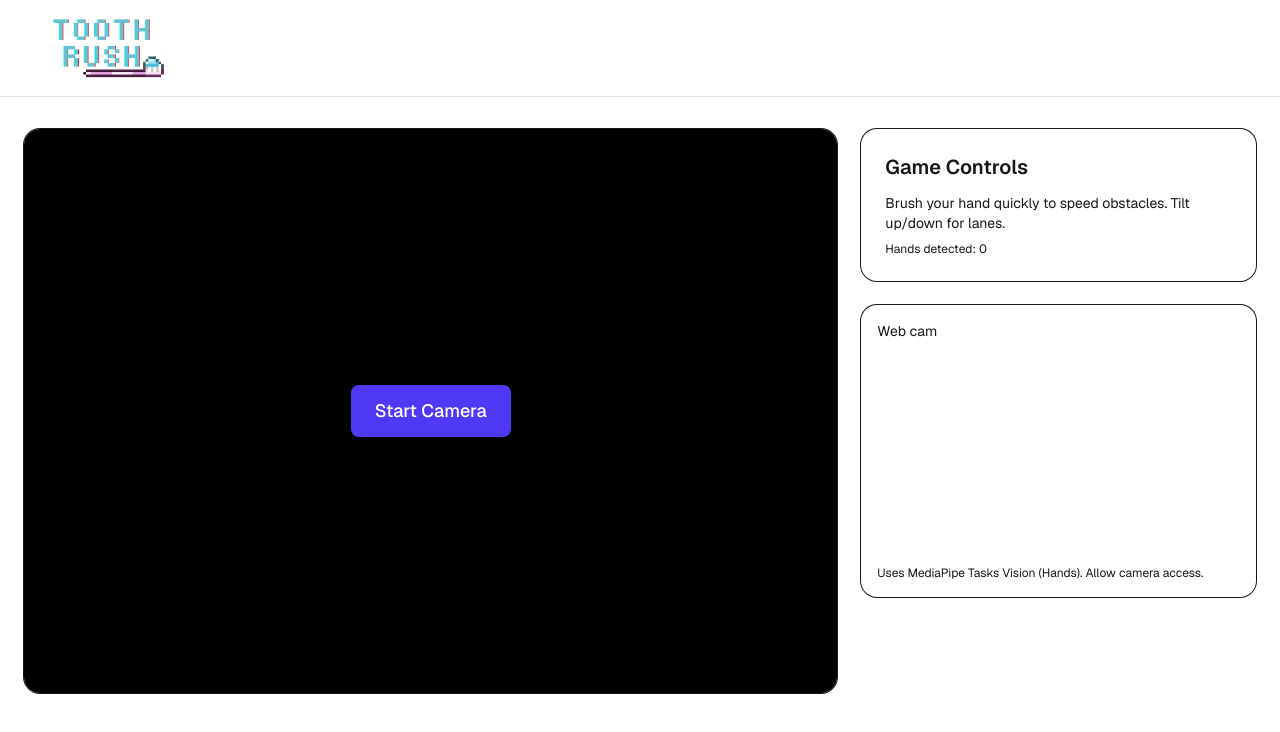
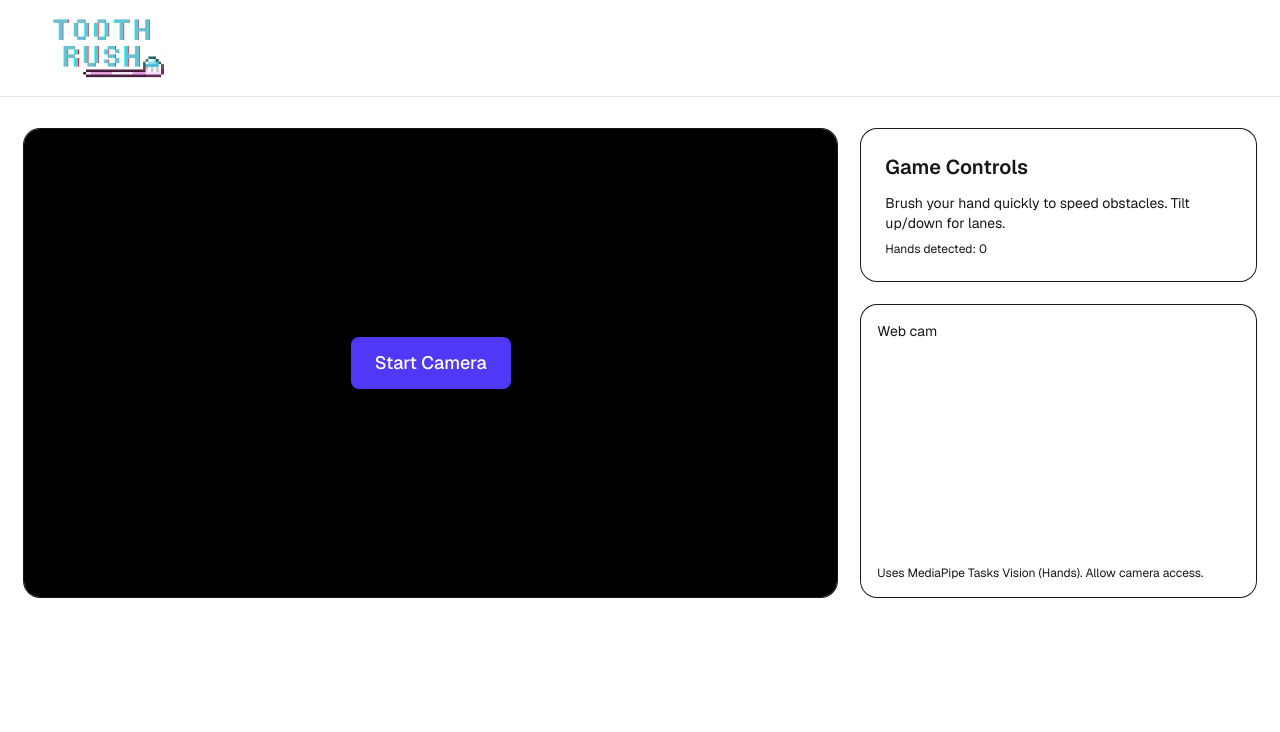
Before and after one commit to Sucram314/hackthenorth2025, a Next.js app: page / in a window 1280 px wide. Shown: the top 732 px of the page. Built offline with nearby package versions, Linux system fonts and the light colour scheme.

Commit message:
Unsquish canvas

```diff
--- a/src/app/components/game/GameCanvas.js
+++ b/src/app/components/game/GameCanvas.js
@@ -13,13 +13,13 @@ const vehicleConfig = {
   truck: {
     src: "/truck-kun.png",
     type: "truck",
-    mult: 2.8,
+    mult: 2.2,
     color: "#e84c3d",
   },
   train: {
     src: "/shinkansen.png", // No image, uses drawn graphics
     type: "train",
-    mult: 6,
+    mult: 5,
     color: "#3498db",
   },
 };
@@ -508,14 +508,23 @@ export default function GameCanvas({ playing }) {
     }
     rafRef.current = requestAnimationFrame(step);
     return () => cancelAnimationFrame(rafRef.current);
-  }, [playing, gameOver, score, timeLeft, walkState, live, createObstacle]);
+  }, [
+    playing,
+    gameOver,
+    score,
+    timeLeft,
+    walkState,
+    live,
+    createObstacle,
+    isUnhappy,
+  ]);
 
   return (
     <canvas
       ref={canvasRef}
       width={W}
       height={H}
-      className="w-full h-[540px] rounded-2xl bg-neutral-900 ring-1 ring-neutral-800"
+      className="w-full max-w-4xl aspect-[16/9] rounded-2xl bg-neutral-900 ring-1 ring-neutral-800"
     />
   );
 }
```
